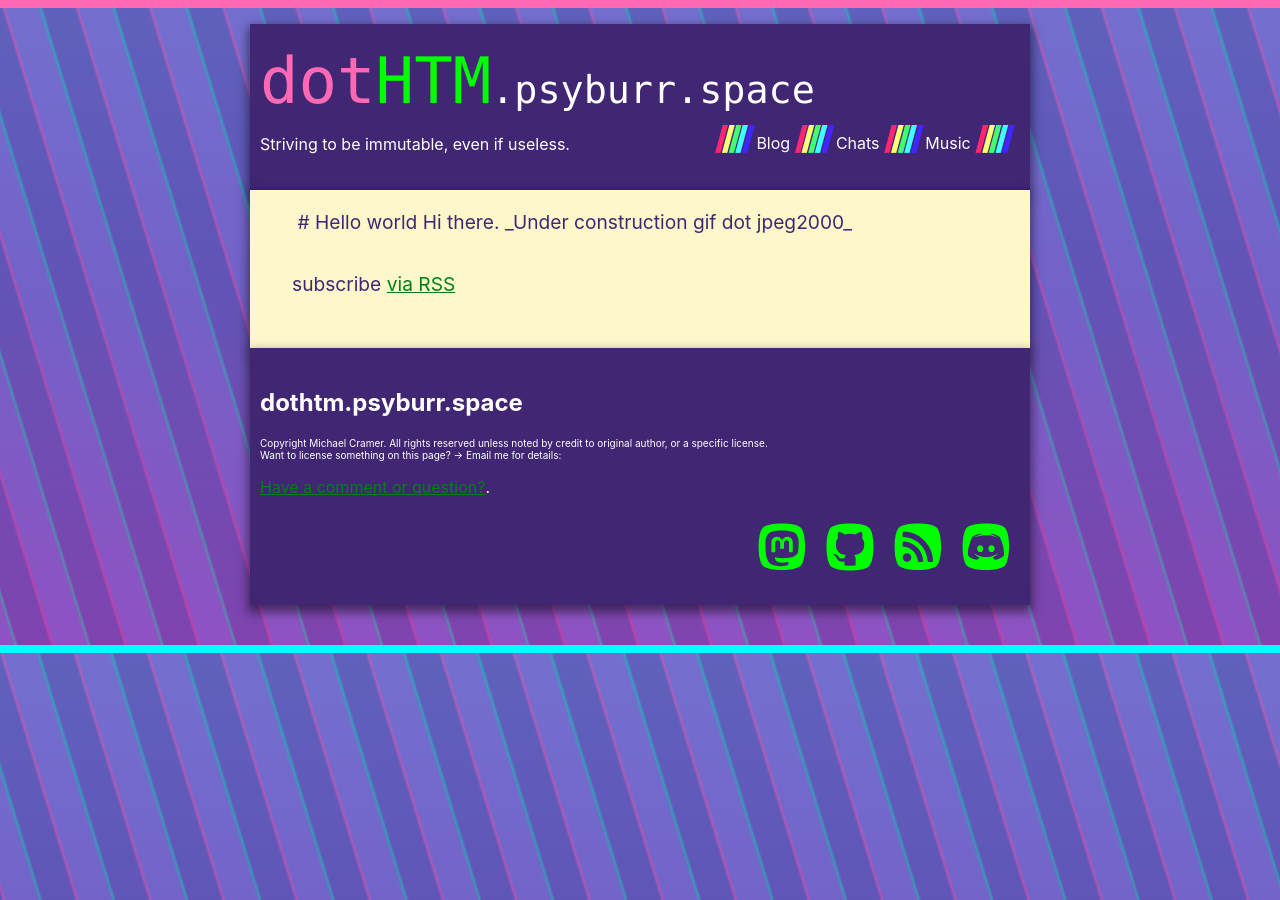
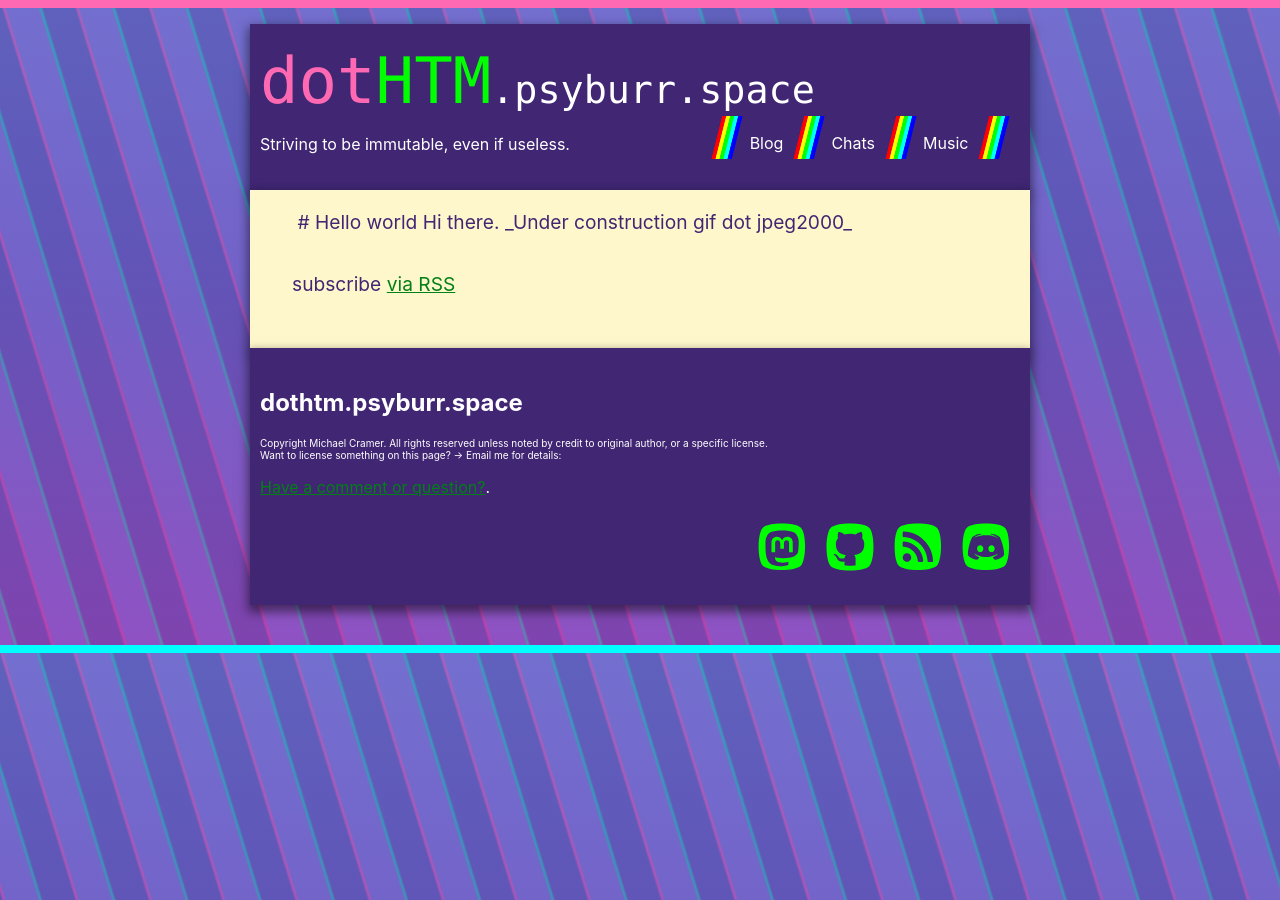
Before and after one commit to dotHTM/dothtm.github.io, a Jekyll site: the page built from index.html, in a window 1280 px wide. Built offline with Jekyll 4.4.1, drawn with Linux system fonts in a browser that asks for light colours.

Commit message:
Layout fixes, safari wasn't displaying the font rainbow.

```diff
--- a/_sass/_layout.scss
+++ b/_sass/_layout.scss
@@ -34,7 +34,28 @@ $code_background: rgba($code_color, .15);
 
 $document_background : $sepia;
 
+@mixin slant{
+  transform: skew(-$slant_angle2);
+}
 
+@mixin slant2{
+  transform: skew(-$slant_angle2 * 2);
+}
+
+
+@mixin rhombus {
+  @include slant;
+  border-radius: .5rem;
+  padding: 1rem 2rem;
+  margin-right: 2rem;
+  margin-top: 2rem;
+  margin-bottom: 2rem;
+}
+
+@mixin rhombus_short {
+  @include rhombus;
+  display: table;
+}
 
 div#pinkbar{
  background: $pink;
@@ -155,24 +176,41 @@ header {
    }
 
    .div-group{
-    // padding-right: 1rem;
+    display: inline-block;
+    @include slant2;
+    padding-left: 0.69rem;
 
     span.divider{
-      letter-spacing: -0.69rem;
       padding: 0;
       margin: 0;
-      font-weight: 900;
-      // font-stretch: 200%;
-      mix-blend-mode: lighten;
     }
 
-    span.divider::before{content: "/";}
+    span.divider:nth-of-type(5n+1){
 
-    span.divider:nth-of-type(5n+1){color: #f00;}
-    span.divider:nth-of-type(5n+2){color: #ff0;}
-    span.divider:nth-of-type(5n+3){color: #0f0;}
-    span.divider:nth-of-type(5n+4){color: #0ff;}
-    span.divider:nth-of-type(5n+0){color: #00f;}
+      background: #f00;
+      border: 2px solid #f00;
+      color: #f00;
+    }
+    span.divider:nth-of-type(5n+2){
+      background: #ff0;
+      border: 2px solid #ff0;
+      color: #ff0;
+    }
+    span.divider:nth-of-type(5n+3){
+      background: #0f0;
+      border: 2px solid #0f0;
+      color: #0f0;
+    }
+    span.divider:nth-of-type(5n+4){
+      background: #0ff;
+      border: 2px solid #0ff;
+      color: #0ff;
+    }
+    span.divider:nth-of-type(5n+0){
+      background: #00f;
+      border: 2px solid  #00f;
+      color: #00f;
+    }
   }
 
 
@@ -290,19 +328,7 @@ footer {
   background-blend-mode: lighten;
 }
 
-@mixin rhombus {
-  border-radius: .5rem;
-  padding: 1rem 2rem;
-  margin-right: 2rem;
-  margin-top: 2rem;
-  margin-bottom: 2rem;
-  transform: skew(-$slant_angle2);
-}
 
-@mixin rhombus_short {
-  @include rhombus;
-  display: table;
-}
 
 article {
   *{max-width: 100%}
```
